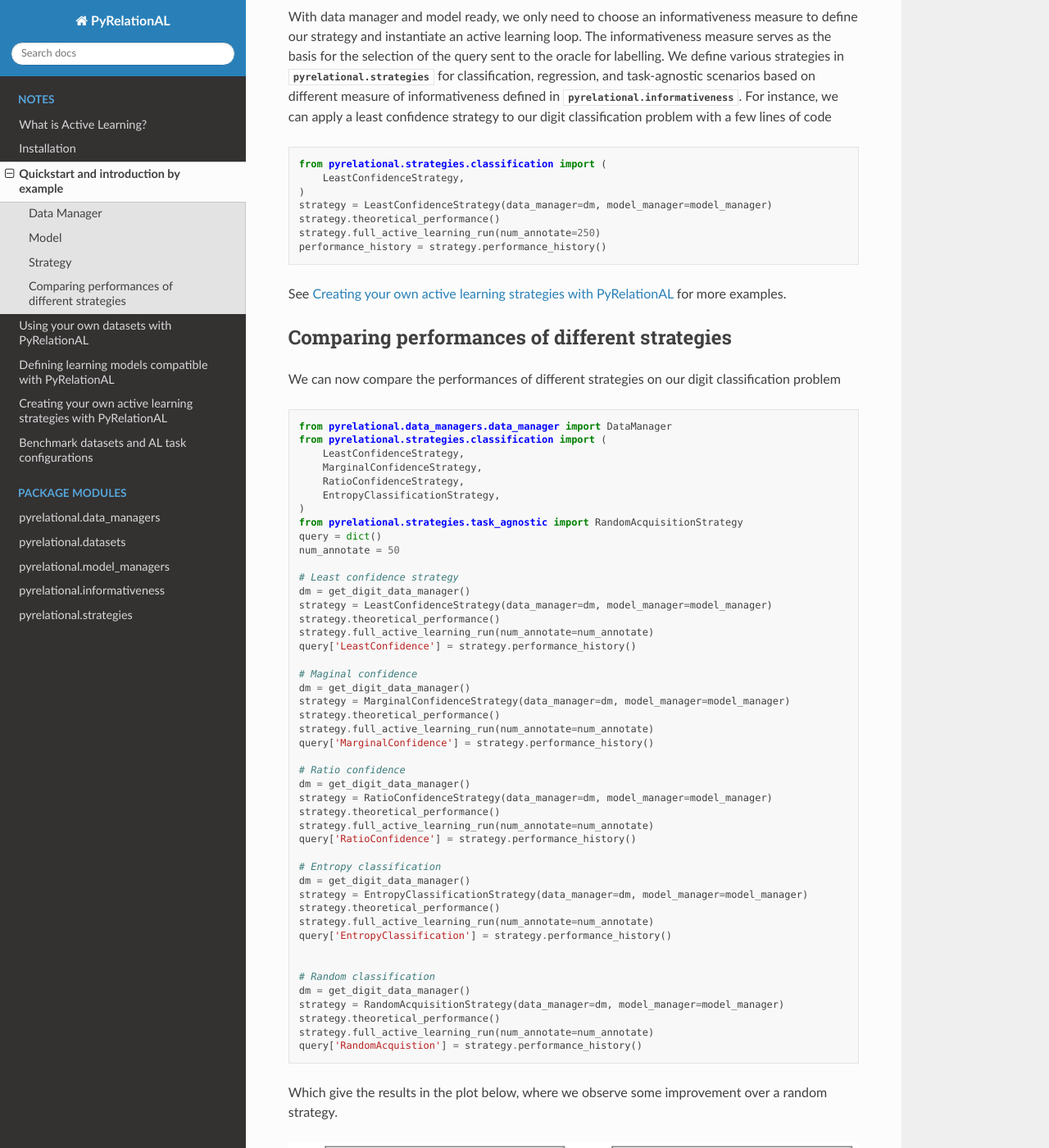
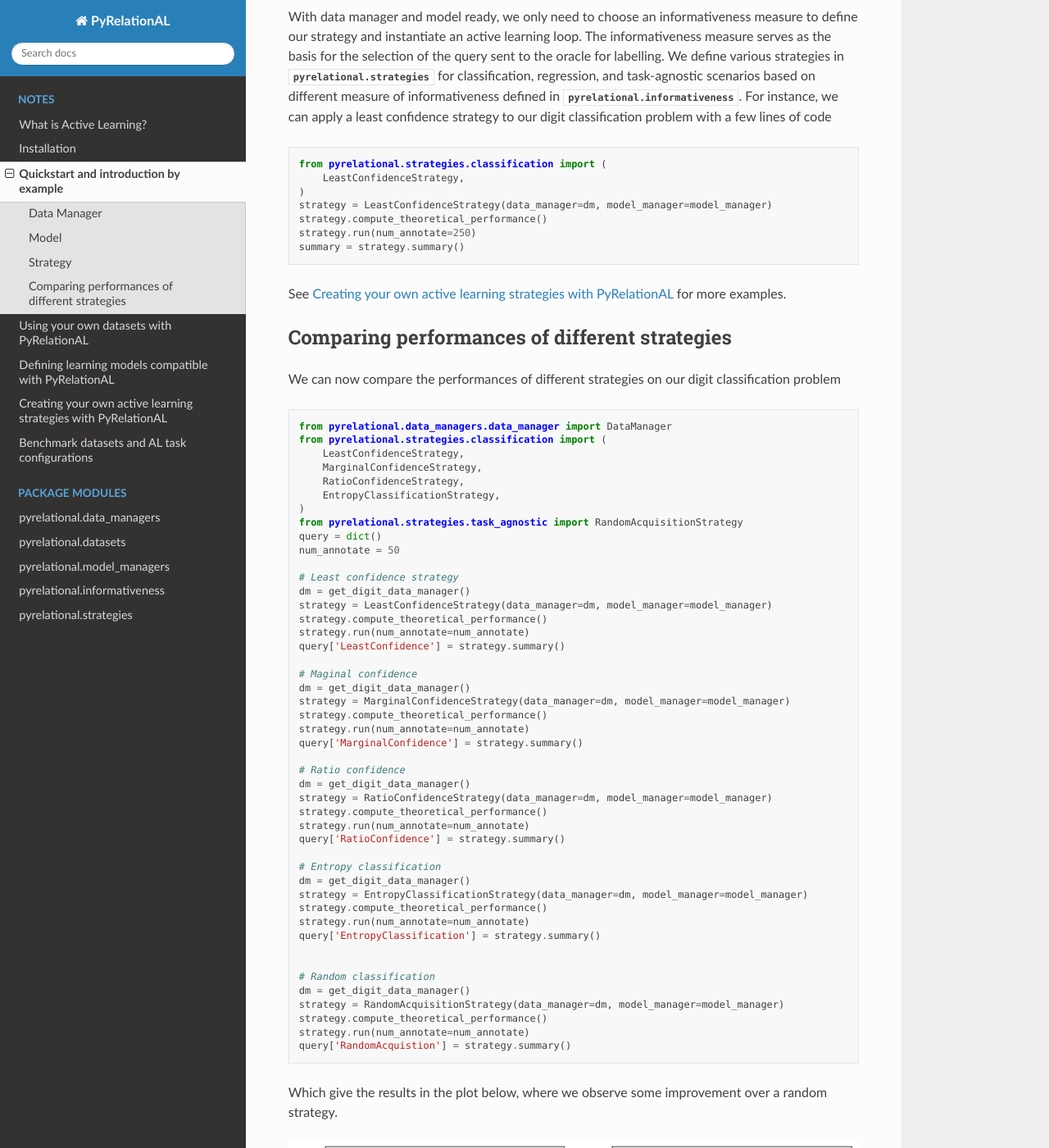
Before and after one commit to RelationRx/pyrelational, a Sphinx documentation site: the page built from docs/source/notes/quick_start.rst, in a window 1280 px wide and 1400 px high, scrolled down 3247 px. Shown: the whole window at 82% size. Built offline with Sphinx 7.4.7 and the Read the Docs theme 2.0.0, drawn with Linux system fonts in a browser that asks for light colours.

Commit message:
Rename methods (#85)
* rename percentage_labelled > get_percentage_labelled

* rename theoretical_performance > compute_theoretical_performance

* change for vscode, will be removed after

* rename current_performance > compute_current_performance

* rename active_learning_step > step

* active_learning_update > query

* full_active_learning_run > run

* performance_history > summary

* active_learning_step (strategy) > suggest

* remove changes

* Delete .vscode directory

* create_loader > _create_loader

```diff
--- a/docs/source/notes/quick_start.rst
+++ b/docs/source/notes/quick_start.rst
@@ -175,9 +175,9 @@
         LeastConfidenceStrategy,
     )
     strategy = LeastConfidenceStrategy(data_manager=dm, model_manager=model_manager)
-    strategy.theoretical_performance()
-    strategy.full_active_learning_run(num_annotate=250)
-    performance_history = strategy.performance_history()
+    strategy.compute_theoretical_performance()
+    strategy.run(num_annotate=250)
+    summary = strategy.summary()
 
 
 See :ref:`using own strategy` for more examples.
@@ -204,38 +204,38 @@
     # Least confidence strategy
     dm = get_digit_data_manager()
     strategy = LeastConfidenceStrategy(data_manager=dm, model_manager=model_manager)
-    strategy.theoretical_performance()
-    strategy.full_active_learning_run(num_annotate=num_annotate)
-    query['LeastConfidence'] = strategy.performance_history()
+    strategy.compute_theoretical_performance()
+    strategy.run(num_annotate=num_annotate)
+    query['LeastConfidence'] = strategy.summary()
 
     # Maginal confidence
     dm = get_digit_data_manager()
     strategy = MarginalConfidenceStrategy(data_manager=dm, model_manager=model_manager)
-    strategy.theoretical_performance()
-    strategy.full_active_learning_run(num_annotate=num_annotate)
-    query['MarginalConfidence'] = strategy.performance_history()
+    strategy.compute_theoretical_performance()
+    strategy.run(num_annotate=num_annotate)
+    query['MarginalConfidence'] = strategy.summary()
 
     # Ratio confidence
     dm = get_digit_data_manager()
     strategy = RatioConfidenceStrategy(data_manager=dm, model_manager=model_manager)
-    strategy.theoretical_performance()
-    strategy.full_active_learning_run(num_annotate=num_annotate)
-    query['RatioConfidence'] = strategy.performance_history()
+    strategy.compute_theoretical_performance()
+    strategy.run(num_annotate=num_annotate)
+    query['RatioConfidence'] = strategy.summary()
 
     # Entropy classification
     dm = get_digit_data_manager()
     strategy = EntropyClassificationStrategy(data_manager=dm, model_manager=model_manager)
-    strategy.theoretical_performance()
-    strategy.full_active_learning_run(num_annotate=num_annotate)
-    query['EntropyClassification'] = strategy.performance_history()
+    strategy.compute_theoretical_performance()
+    strategy.run(num_annotate=num_annotate)
+    query['EntropyClassification'] = strategy.summary()
 
 
     # Random classification
     dm = get_digit_data_manager()
     strategy = RandomAcquisitionStrategy(data_manager=dm, model_manager=model_manager)
-    strategy.theoretical_performance()
-    strategy.full_active_learning_run(num_annotate=num_annotate)
-    query['RandomAcquistion'] = strategy.performance_history()
+    strategy.compute_theoretical_performance()
+    strategy.run(num_annotate=num_annotate)
+    query['RandomAcquistion'] = strategy.summary()
 
 Which give the results in the plot below, where we observe some improvement over a random strategy.
 
```
Also changed, not shown: README.md (+2 -2 lines), docs/source/notes/using_your_own_strategy.rst (+4 -4 lines), 17 other files.
